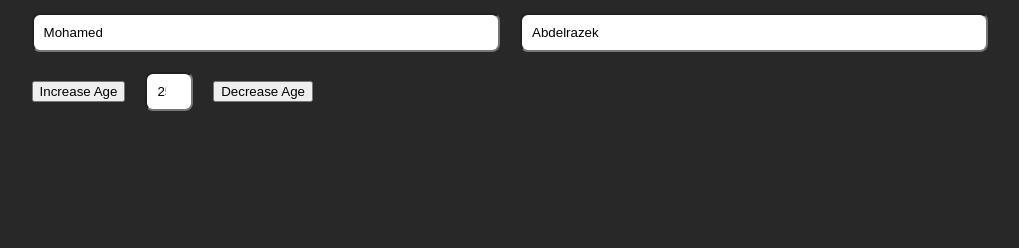
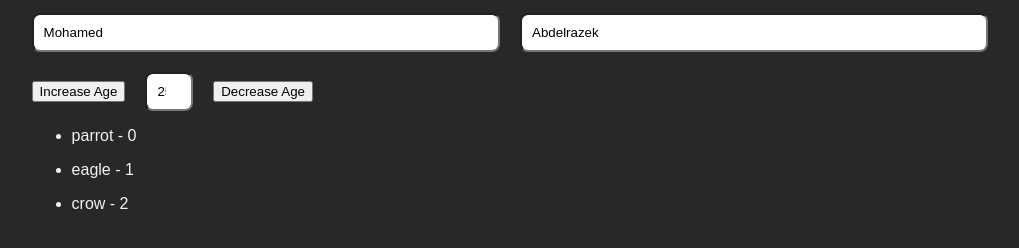
Before and after one commit to Mohamed-Abdelrazeq/vue-fundmentals, a plain HTML site: page index.html in a window 1280 px wide. Shown: the part 134-382 px from the top of the page, without its empty margins (130-1149 px from the left). Drawn offline with nearby package versions, Linux system fonts and the light colour scheme.

Commit message:
vue - fundamentals

```diff
--- a/app.js
+++ b/app.js
@@ -5,6 +5,7 @@ const app = Vue.createApp({
             lname: "Abdelrazek",
             url: "https://www.google.com",
             age: 25,
+            birds: ['parrot', 'eagle', 'crow']
         }
     },
 
--- a/index.html
+++ b/index.html
@@ -28,6 +28,10 @@
             <button @click="decrementAge">Decrease Age</button>
         </div>
 
+        <ul v-for="(bird, index) in birds" :key="bird" :class="bird">
+            <li>{{bird}} - {{index}}</li>
+        </ul>
+
     </div>
 
     <script src="app.js"></script>
```
